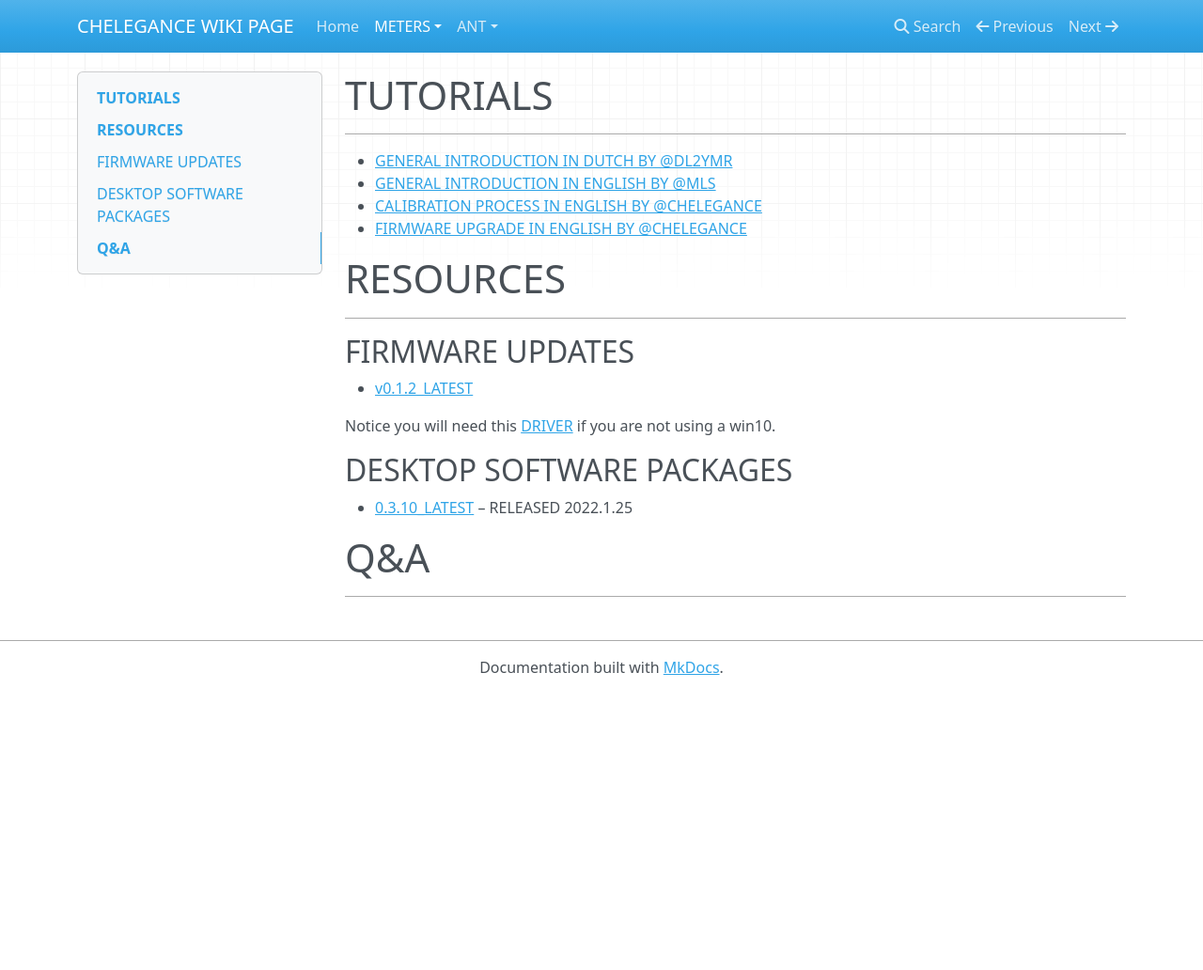
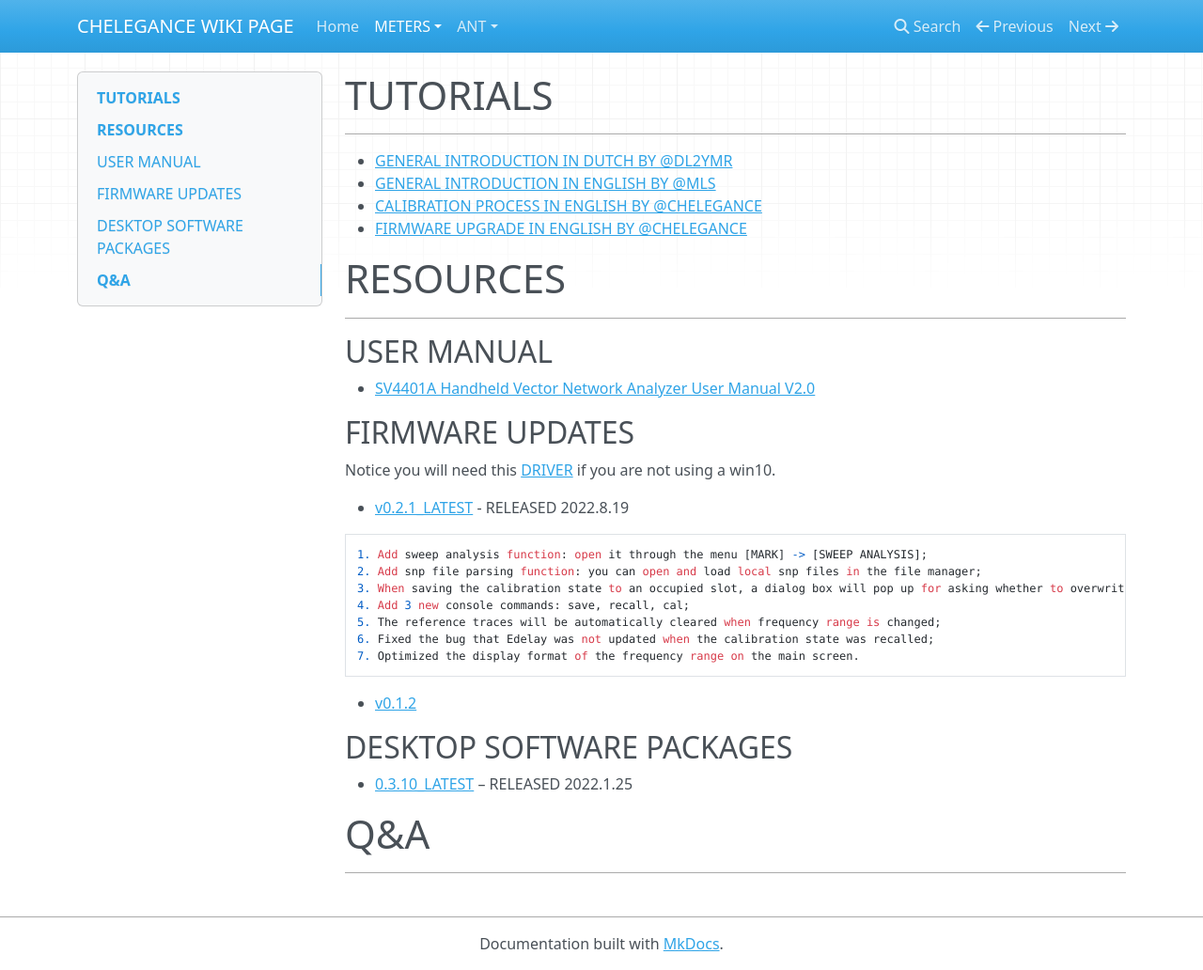
Before and after one commit to CHELEGANCE/WIKI, an MkDocs documentation site: the page built from docs/METER/SV4401A/SV4401A.md, in a window 1280 px wide and 1032 px high. Shown: the whole window at 94% size. Built offline with MkDocs 1.6.1, drawn with Linux system fonts in a browser that asks for light colours; nearby versions of some CDN libraries.

Commit message:
update jncradio&sv4401a firmware updates and manual

````diff
--- a/docs/METER/SV4401A/SV4401A.md
+++ b/docs/METER/SV4401A/SV4401A.md
@@ -14,11 +14,26 @@
 * [FIRMWARE UPGRADE IN ENGLISH BY @CHELEGANCE](https://www.youtube.com/watch?v=2FudIzzhlhs)
 # RESOURCES
 ---
+## USER MANUAL
+
+* [SV4401A Handheld Vector Network Analyzer User Manual V2.0](SV4401A Handheld Vector Network Analyzer User Manual V2.0.pdf)
+
 ## FIRMWARE UPDATES
 
-- [v0.1.2_LATEST](SV4401A_App_0.1.2.zip)
+Notice you will need this [DRIVER](sv4401a_usb_cdc_driver.rar) if you are not using a win10.
 
-Notice you will need this [DRIVER](sv4401a_usb_cdc_driver.rar) if you are not using a win10.
+- [v0.2.1_LATEST](SV4401A_App_0.2.1.zip) - RELEASED 2022.8.19
+```
+1. Add sweep analysis function: open it through the menu [MARK] -> [SWEEP ANALYSIS];
+2. Add snp file parsing function: you can open and load local snp files in the file manager;
+3. When saving the calibration state to an occupied slot, a dialog box will pop up for asking whether to overwrite;
+4. Add 3 new console commands: save, recall, cal;
+5. The reference traces will be automatically cleared when frequency range is changed;
+6. Fixed the bug that Edelay was not updated when the calibration state was recalled;
+7. Optimized the display format of the frequency range on the main screen.
+```
+
+- [v0.1.2](SV4401A_App_0.1.2.zip)
 
 ## DESKTOP SOFTWARE PACKAGES
 
````
Also changed, not shown: docs/METER/JNCRADIO-VNA-3G/JNCRADIO-VNA-3G.md (+13 -1 lines), 3 other files.
